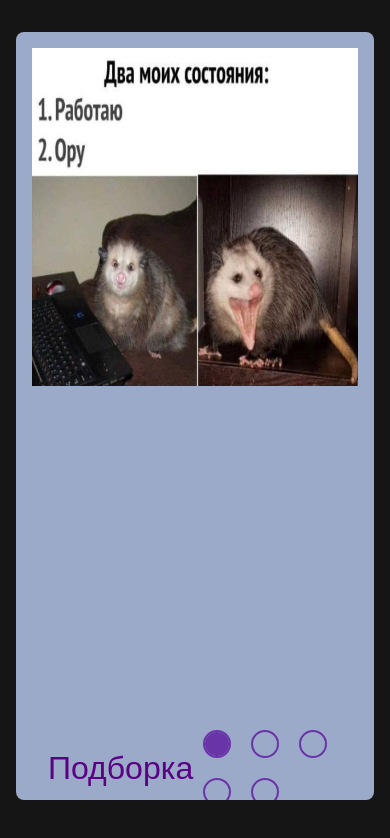
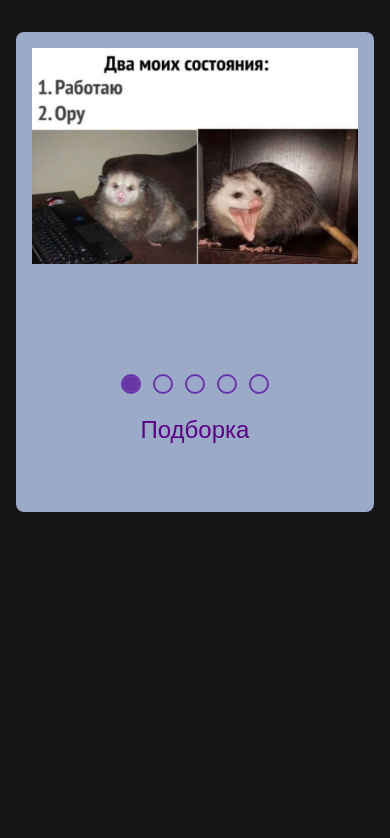
Before and after one commit to Kleostro/cssMemeSlider, a plain HTML site: page cssMemeSlider/index.html in a window 390 px wide. Drawn offline with Linux system fonts and the light colour scheme.

Commit message:
feat: added responsive slider (Thu, Sep 07, 2023 11:05:58 PM)

```diff
--- a/cssMemeSlider/style.css
+++ b/cssMemeSlider/style.css
@@ -38,7 +38,7 @@ input {
   gap: 1rem;
   height: 41rem;
   margin-bottom: 1rem;
-  transition: transform 00.3s ease-in-out;
+  transition: transform 0.3s ease-in-out;
 }
 
 .slider__wrapper img {
@@ -163,3 +163,41 @@ input {
   display: block;
   animation: transform 0.3s ease-in-out;
 }
+
+@media (max-width: 500px) {
+  .slider {
+    height: 30rem;
+  }
+
+  .slider__wrapper {
+    height: 19rem;
+  }
+
+  .slider__bottom {
+    display: grid;
+    grid-template-columns: 1fr;
+    gap: 1rem;
+    place-items: center;
+  }
+
+  .slider__bottom-controls {
+    order: 1;
+  }
+
+  .slider__text {
+    order: 2;
+    padding: 0;
+    font-size: 1.5rem;
+  }
+
+  .slider__label {
+    width: 2rem;
+    height: 2rem;
+  }
+
+  .slider__checkbox,
+  .slider__label:has(.slider__input:checked) .slider__checked {
+    width: 1rem;
+    height: 1rem;
+  }
+}
```
